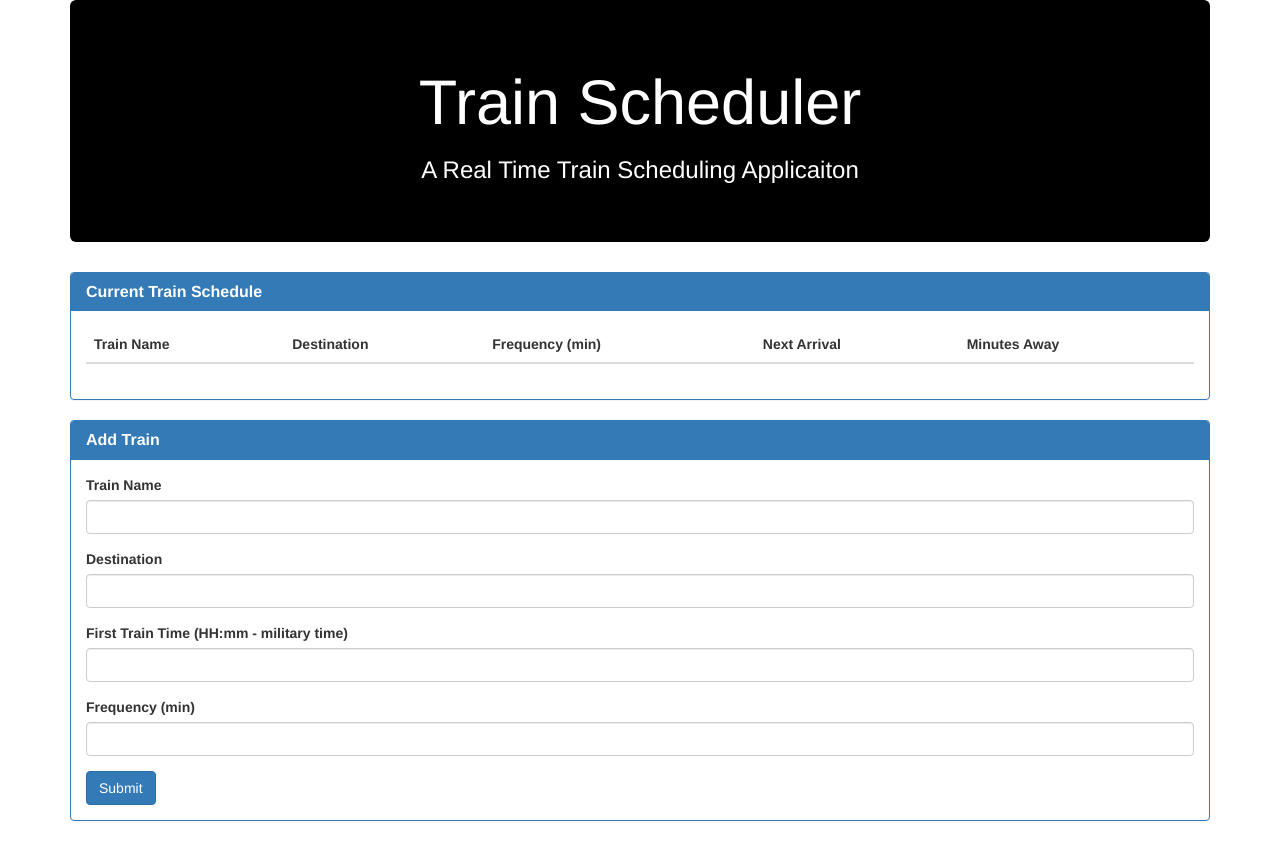
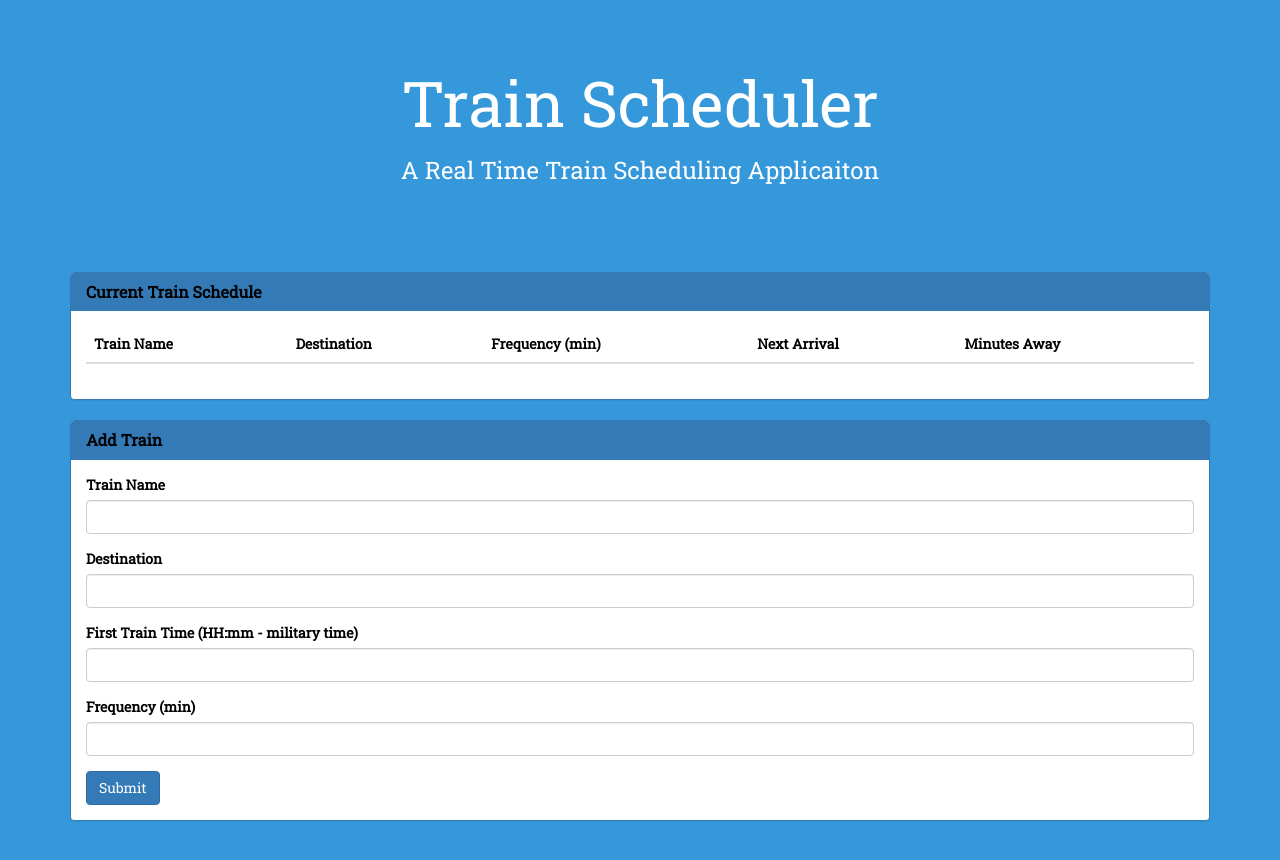
Before and after one commit to Wholetpaulin/Train-Scheduler, a plain HTML site: page index.html in a window 1280 px wide. Drawn offline with nearby package versions, Linux system fonts and the light colour scheme; no server answers.

Commit message:
Got the map twerking

```diff
--- a/index.html
+++ b/index.html
@@ -9,6 +9,10 @@
 
     <!-- Bootstrap -->
     <link rel="stylesheet" href="https://maxcdn.bootstrapcdn.com/bootstrap/3.3.7/css/bootstrap.min.css">
+    <!-- Style Sheet -->
+    <link href="https://fonts.googleapis.com/css?family=Roboto+Slab" rel="stylesheet">
+	<link rel="stylesheet" type="text/css" href="style.css">
+
     <script src="https://cdnjs.cloudflare.com/ajax/libs/jquery/3.2.1/jquery.min.js"></script>
     <script src="https://maxcdn.bootstrapcdn.com/bootstrap/3.3.7/js/bootstrap.min.js"></script>
 
@@ -27,7 +31,7 @@
     <div class="container">
 
       <!-- Jumbotron -->
-      <div class="jumbotron" style="background-color: black; color: white">
+      <div class="jumbotron" style="background-color: #3498DB; color: white">
         <h1 class="text-center">Train Scheduler</h1>
         <h3 class="text-center">A Real Time Train Scheduling Applicaiton</h3>
       </div>
--- /dev/null
+++ b/style.css
@@ -0,0 +1,15 @@
+*{
+	box-sizing: border-box;
+	margin: 0 auto;
+	font-family: 'Roboto Slab', serif;
+	color: #000000;
+  font-size: 24;
+
+}
+
+body{
+	max-height: 100%;
+	max-width: 100%;
+  font-size: 24;
+  background-color: #3498DB;
+}
```
